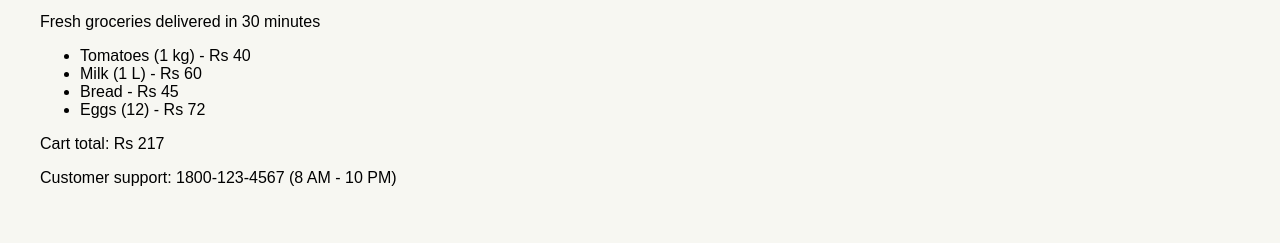
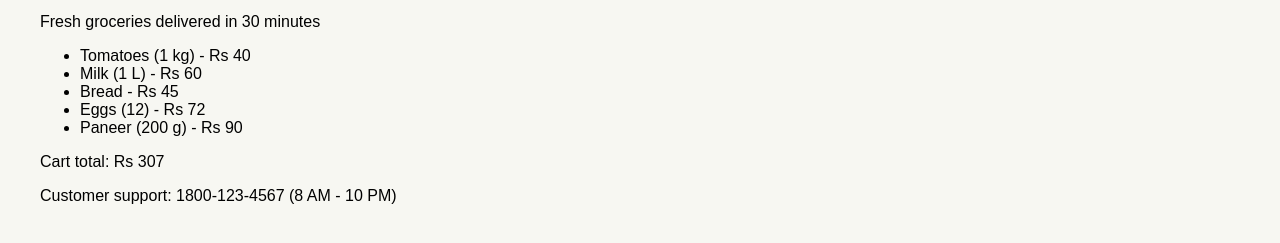
Before and after one commit to pwc322/freshcart-store, a plain HTML site: page index.html in a window 1280 px wide. Shown: the part 183-426 px from the top of the page. Drawn offline with Linux system fonts and the light colour scheme.

Commit message:
Add paneer to catalogue and cart

```diff
--- a/app.js
+++ b/app.js
@@ -1,8 +1,8 @@
-const prices = { tomatoes: 40, milk: 60, bread: 45, eggs: 72};
+const prices = { tomatoes: 40, milk: 60, bread: 45, eggs: 72, paneer: 90 };
 
 function cartTotal(items) {
   return items.reduce((sum, item) => sum + prices[item], 0);
 }
 
 document.getElementById("total").textContent =
-  cartTotal(["tomatoes", "milk", "bread", "eggs"]);
+  cartTotal(["tomatoes", "milk", "bread", "eggs", "paneer"]);
--- a/index.html
+++ b/index.html
@@ -14,6 +14,7 @@
     <li>Milk (1 L) - Rs 60</li>
     <li>Bread - Rs 45</li>
     <li>Eggs (12) - Rs 72</li>
+    <li>Paneer (200 g) - Rs 90</li>
   </ul>
   <p>Cart total: Rs <span id="total">145</span></p>
   <footer>Customer support: 1800-123-4567 (8 AM - 10 PM)</footer>
```
